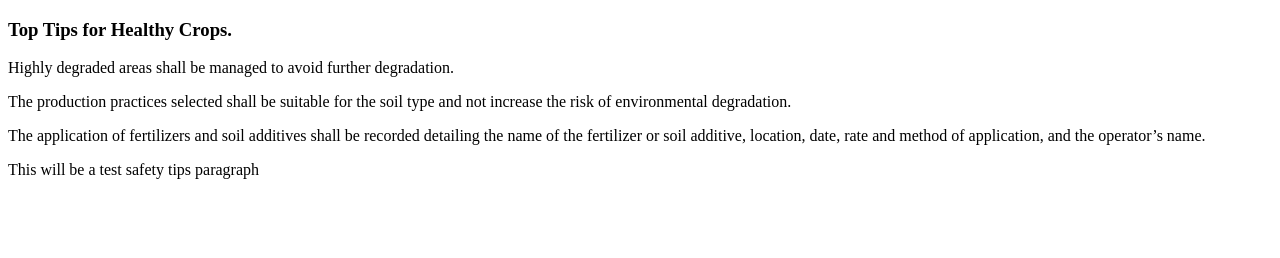
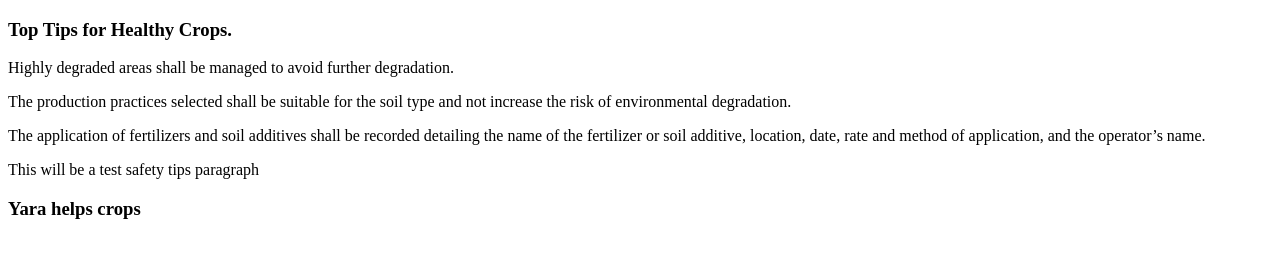
Before and after one commit to Daniel99Petrov/Excercise, a plain HTML site: page index.html in a window 1280 px wide. Drawn offline with Linux system fonts and the light colour scheme.

Commit message:
Update index.html
feat(index.html): add footer

```diff
--- a/index.html
+++ b/index.html
@@ -12,5 +12,12 @@
     <p>The application of fertilizers and soil additives shall be recorded detailing the name of the fertilizer or soil additive, location, date, rate and method of application, and the operator’s name.</p>
 
     <p> This will be a test safety tips paragraph</p>
+<section>
+    <footer>
+        <div>
+            <h3> Yara helps crops</h3>
+        </div>
+    </footer>
+</section>
 </body>
 </html>
```
